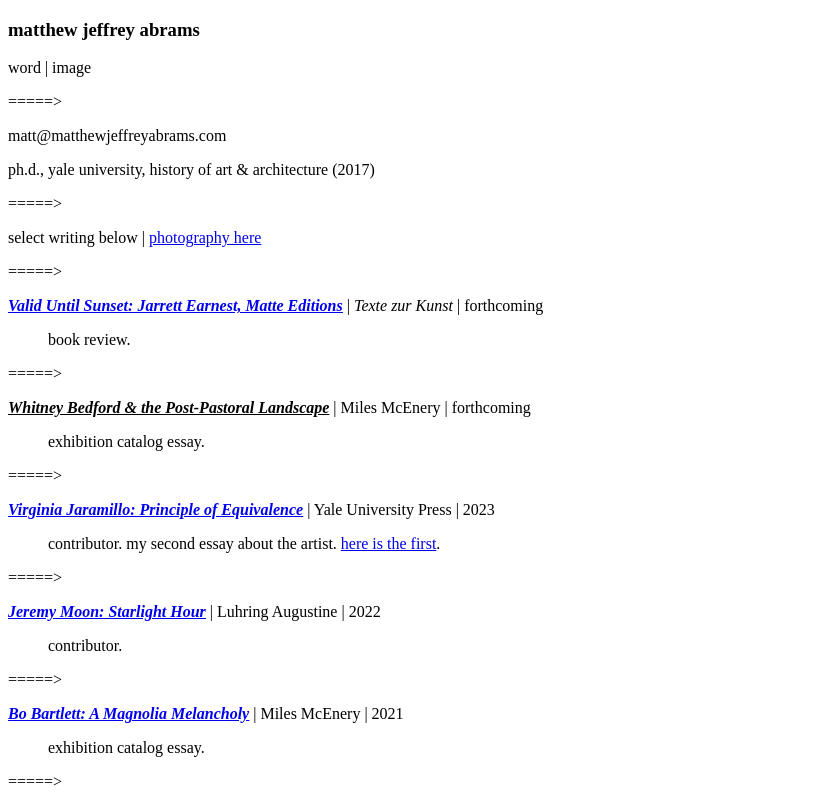
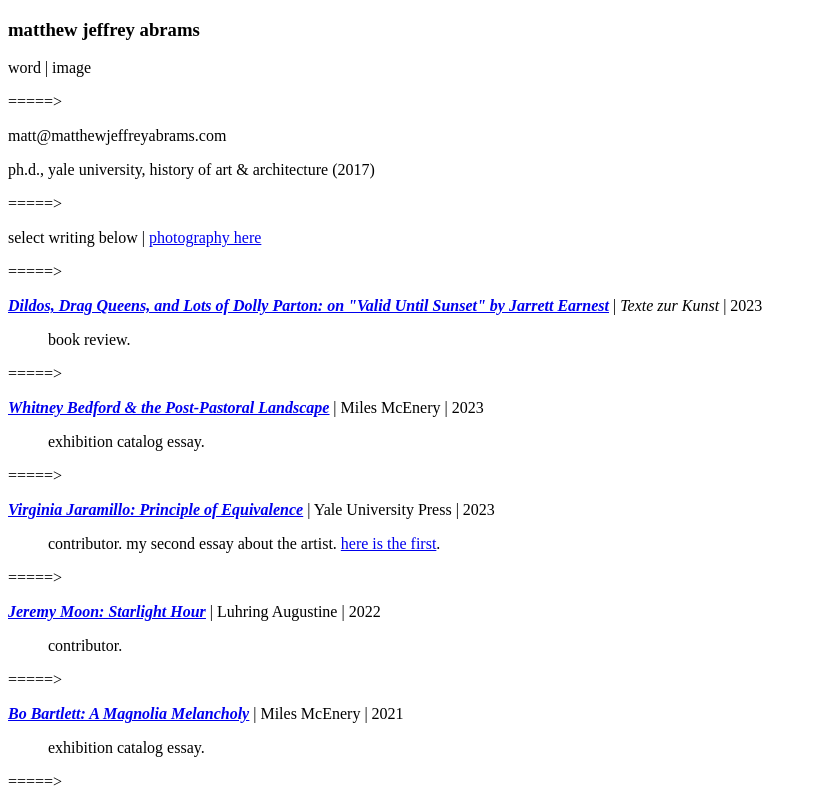
Before and after one commit to zuchka/mja-dot-com, a plain HTML site: page site/index.html in a window 1280 px wide. Shown: the top 800 px of the page, without its empty margins (0-817 px from the left). Drawn offline with Linux system fonts and the light colour scheme.

Commit message:
Update index.html

```diff
--- a/site/index.html
+++ b/site/index.html
@@ -17,10 +17,10 @@
         <p>=====></p>
         <p>select writing below | <a href="https://www.instagram.com/zuchka__/">photography here</a>
         <p>=====></p>
-        <p><a href="http://matteeditions.com/sunset/0de7ky7p698yi3e65vbhjpssbton4y"><i><b><u>Valid Until Sunset: Jarrett Earnest, Matte Editions</u></b></i></a> | <i>Texte zur Kunst</i> | forthcoming</p>
+        <p><a href="https://www.textezurkunst.de/en/132/matthew-jeffrey-abrams-dildos-drag-queens-and-lots-of-dolly-parton/"><i><b><u>Dildos, Drag Queens, and Lots of Dolly Parton: on "Valid Until Sunset" by Jarrett Earnest</u></b></i></a> | <i>Texte zur Kunst</i> | 2023</p>
         <ul><p>book review.</p></ul>
         <p>=====></p>
-        <p><i><b><u>Whitney Bedford & the Post-Pastoral Landscape</u></b></i> | Miles McEnery | forthcoming</p>
+        <p><a href="https://www.milesmcenery.com/publications/whitney-bedford2"><i><b><u>Whitney Bedford & the Post-Pastoral Landscape</u></b></i></a> | Miles McEnery | 2023</p>
         <ul><p>exhibition catalog essay.</p></ul>
         <p>=====></p>
         <p><a href="https://yalebooks.yale.edu/book/9780300270303/virginia-jaramillo/"><i><b><u>Virginia Jaramillo: Principle of Equivalence</u></b></i></a> | Yale University Press | 2023</p>
```
